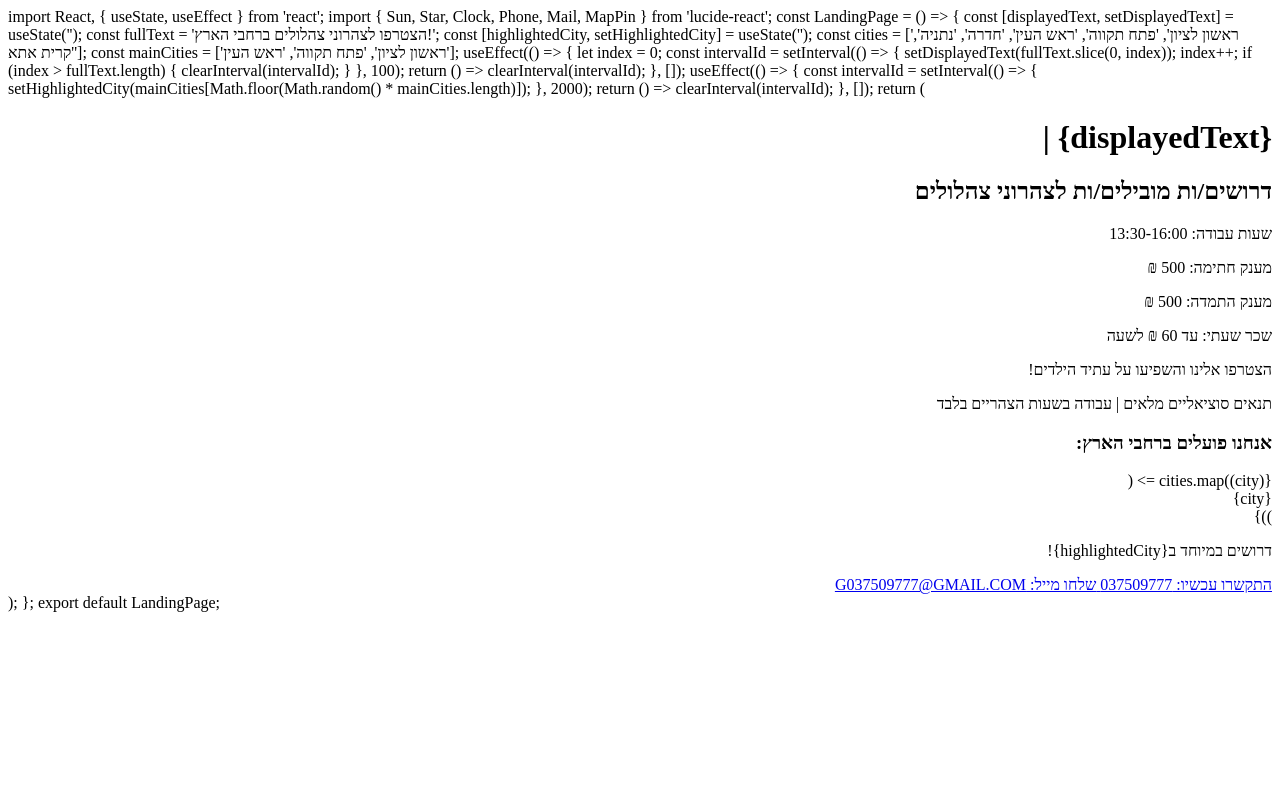
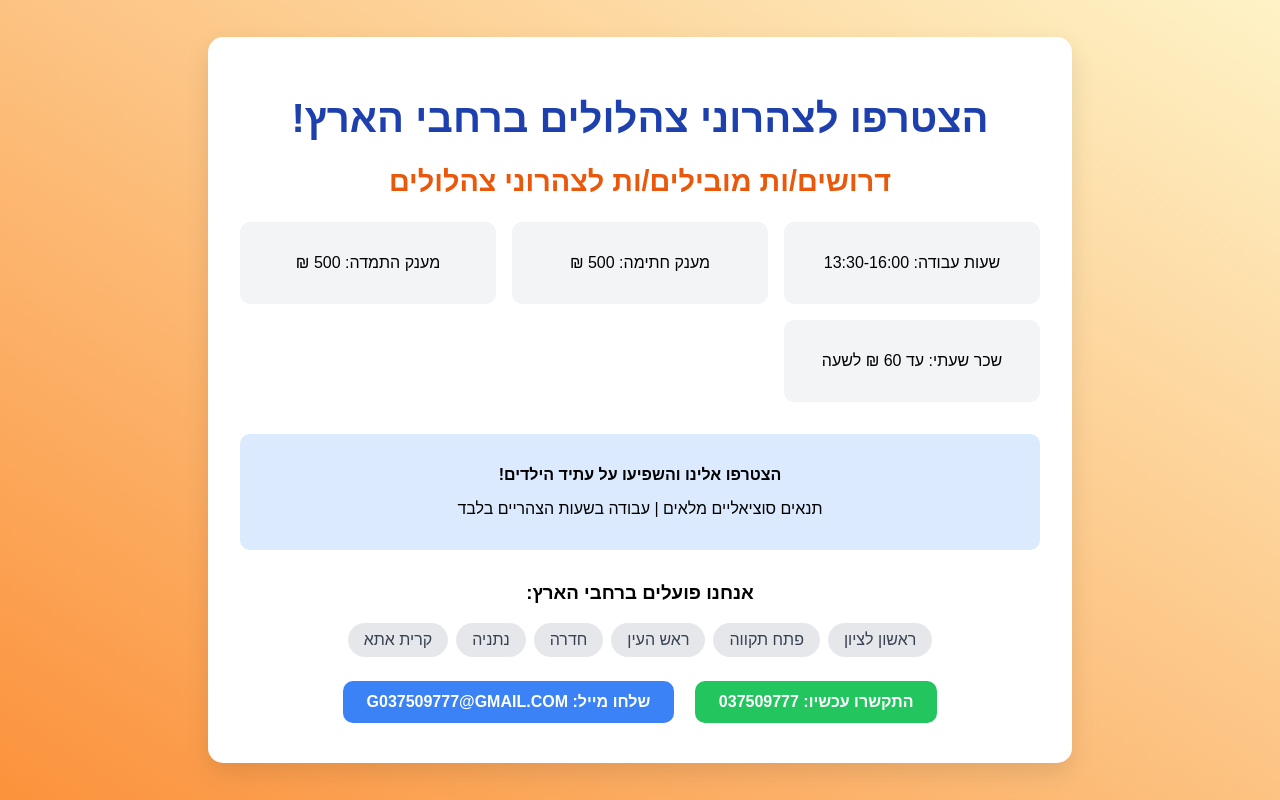
Before and after one commit to sistemonty/tzalulim, a plain HTML site: page Index.html in a window 1280 px wide. Drawn offline with Linux system fonts and the light colour scheme.

Commit message:
Update Index.html

```diff
--- a/Index.html
+++ b/Index.html
@@ -1,102 +1,131 @@
-import React, { useState, useEffect } from 'react';
-import { Sun, Star, Clock, Phone, Mail, MapPin } from 'lucide-react';
+<!DOCTYPE html>
+<html lang="he" dir="rtl">
+<head>
+    <meta charset="UTF-8">
+    <meta name="viewport" content="width=device-width, initial-scale=1.0">
+    <title>צהרוני צהלולים - הצטרפו אלינו!</title>
+    <style>
+        body {
+            font-family: Arial, sans-serif;
+            background: linear-gradient(to bottom left, #fef3c7, #fb923c);
+            margin: 0;
+            padding: 0;
+            min-height: 100vh;
+            display: flex;
+            justify-content: center;
+            align-items: center;
+        }
+        .container {
+            background-color: white;
+            border-radius: 15px;
+            box-shadow: 0 10px 25px rgba(0, 0, 0, 0.1);
+            padding: 2rem;
+            max-width: 800px;
+            width: 90%;
+            text-align: center;
+        }
+        h1 {
+            color: #1e40af;
+            font-size: 2.5rem;
+            margin-bottom: 1.5rem;
+        }
+        h2 {
+            color: #ea580c;
+            font-size: 1.8rem;
+            margin-bottom: 1.5rem;
+        }
+        .grid {
+            display: grid;
+            grid-template-columns: repeat(auto-fit, minmax(200px, 1fr));
+            gap: 1rem;
+            margin-bottom: 2rem;
+        }
+        .grid-item {
+            display: flex;
+            align-items: center;
+            justify-content: center;
+            background-color: #f3f4f6;
+            padding: 1rem;
+            border-radius: 10px;
+        }
+        .highlight {
+            background-color: #dbeafe;
+            border-radius: 10px;
+            padding: 1rem;
+            margin-bottom: 2rem;
+        }
+        .cities {
+            display: flex;
+            flex-wrap: wrap;
+            justify-content: center;
+            gap: 0.5rem;
+            margin-bottom: 1rem;
+        }
+        .city {
+            background-color: #e5e7eb;
+            color: #374151;
+            padding: 0.5rem 1rem;
+            border-radius: 9999px;
+        }
+        .cta {
+            display: inline-block;
+            background-color: #22c55e;
+            color: white;
+            text-decoration: none;
+            padding: 0.75rem 1.5rem;
+            border-radius: 10px;
+            font-weight: bold;
+            margin: 0.5rem;
+            transition: background-color 0.3s;
+        }
+        .cta:hover {
+            background-color: #16a34a;
+        }
+        .cta.secondary {
+            background-color: #3b82f6;
+        }
+        .cta.secondary:hover {
+            background-color: #2563eb;
+        }
+    </style>
+</head>
+<body>
+    <div class="container">
+        <h1>הצטרפו לצהרוני צהלולים ברחבי הארץ!</h1>
+        <h2>דרושים/ות מובילים/ות לצהרוני צהלולים</h2>
 
-const LandingPage = () => {
-  const [displayedText, setDisplayedText] = useState('');
-  const fullText = 'הצטרפו לצהרוני צהלולים ברחבי הארץ!';
-  const [highlightedCity, setHighlightedCity] = useState('');
-
-  const cities = ['ראשון לציון', 'פתח תקווה', 'ראש העין', 'חדרה', 'נתניה', 'קרית אתא'];
-  const mainCities = ['ראשון לציון', 'פתח תקווה', 'ראש העין'];
-
-  useEffect(() => {
-    let index = 0;
-    const intervalId = setInterval(() => {
-      setDisplayedText(fullText.slice(0, index));
-      index++;
-      if (index > fullText.length) {
-        clearInterval(intervalId);
-      }
-    }, 100);
-    return () => clearInterval(intervalId);
-  }, []);
-
-  useEffect(() => {
-    const intervalId = setInterval(() => {
-      setHighlightedCity(mainCities[Math.floor(Math.random() * mainCities.length)]);
-    }, 2000);
-    return () => clearInterval(intervalId);
-  }, []);
-
-  return (
-    <div dir="rtl" className="min-h-screen bg-gradient-to-bl from-yellow-200 to-orange-400 flex flex-col items-center justify-center p-4 text-center">
-      <h1 className="text-4xl font-bold mb-8 text-blue-800">
-        {displayedText}
-        <span className="animate-pulse">|</span>
-      </h1>
-
-      <div className="bg-white rounded-lg shadow-xl p-8 max-w-3xl w-full">
-        <h2 className="text-3xl font-semibold mb-6 text-orange-600">דרושים/ות מובילים/ות לצהרוני צהלולים</h2>
-
-        <div className="grid grid-cols-1 md:grid-cols-2 gap-6 mb-8">
-          <div className="flex items-center">
-            <Clock className="ml-2" />
+        <div class="grid">
+            <div class="grid-item">
                 <p>שעות עבודה: 13:30-16:00</p>
             </div>
-          <div className="flex items-center">
-            <Star className="ml-2" />
+            <div class="grid-item">
                 <p>מענק חתימה: 500 ₪</p>
             </div>
-          <div className="flex items-center">
-            <Sun className="ml-2" />
+            <div class="grid-item">
                 <p>מענק התמדה: 500 ₪</p>
             </div>
-          <div className="flex items-center">
-            <Star className="ml-2" />
+            <div class="grid-item">
                 <p>שכר שעתי: עד 60 ₪ לשעה</p>
             </div>
         </div>
 
-        <div className="bg-blue-100 rounded-lg p-4 mb-8">
-          <p className="font-semibold text-blue-800 mb-2">הצטרפו אלינו והשפיעו על עתיד הילדים!</p>
-          <p className="text-blue-600">תנאים סוציאליים מלאים | עבודה בשעות הצהריים בלבד</p>
+        <div class="highlight">
+            <p><strong>הצטרפו אלינו והשפיעו על עתיד הילדים!</strong></p>
+            <p>תנאים סוציאליים מלאים | עבודה בשעות הצהריים בלבד</p>
         </div>
 
-        <div className="mb-8">
-          <h3 className="text-xl font-semibold mb-4">אנחנו פועלים ברחבי הארץ:</h3>
-          <div className="flex flex-wrap justify-center gap-4">
-            {cities.map((city) => (
-              <div
-                key={city}
-                className={`px-4 py-2 rounded-full ${
-                  city === highlightedCity
-                    ? 'bg-yellow-400 text-black transform scale-110 transition-all duration-300'
-                    : 'bg-gray-200 text-gray-700'
-                }`}
-              >
-                <MapPin className="inline ml-1" size={16} />
-                {city}
-              </div>
-            ))}
-          </div>
-          <p className="mt-4 text-red-600 font-semibold animate-bounce">
-            דרושים במיוחד ב{highlightedCity}!
-          </p>
+        <h3>אנחנו פועלים ברחבי הארץ:</h3>
+        <div class="cities">
+            <span class="city">ראשון לציון</span>
+            <span class="city">פתח תקווה</span>
+            <span class="city">ראש העין</span>
+            <span class="city">חדרה</span>
+            <span class="city">נתניה</span>
+            <span class="city">קרית אתא</span>
         </div>
 
-        <div className="flex flex-col items-center space-y-4">
-          <a href="tel:037509777" className="flex items-center justify-center w-full bg-green-500 hover:bg-green-600 text-white font-bold py-3 px-6 rounded-lg transition duration-300 transform hover:scale-105">
-            <Phone className="ml-2" />
-            התקשרו עכשיו: 037509777
-          </a>
-          <a href="mailto:G037509777@GMAIL.COM" className="flex items-center justify-center w-full bg-blue-500 hover:bg-blue-600 text-white font-bold py-3 px-6 rounded-lg transition duration-300 transform hover:scale-105">
-            <Mail className="ml-2" />
-            שלחו מייל: G037509777@GMAIL.COM
-          </a>
+        <a href="tel:037509777" class="cta">התקשרו עכשיו: 037509777</a>
+        <a href="mailto:G037509777@GMAIL.COM" class="cta secondary">שלחו מייל: G037509777@GMAIL.COM</a>
     </div>
-      </div>
-    </div>
-  );
-};
-
-export default LandingPage;
+</body>
+</html>
```
Lines whose indentation alone changed are shown as unchanged.
